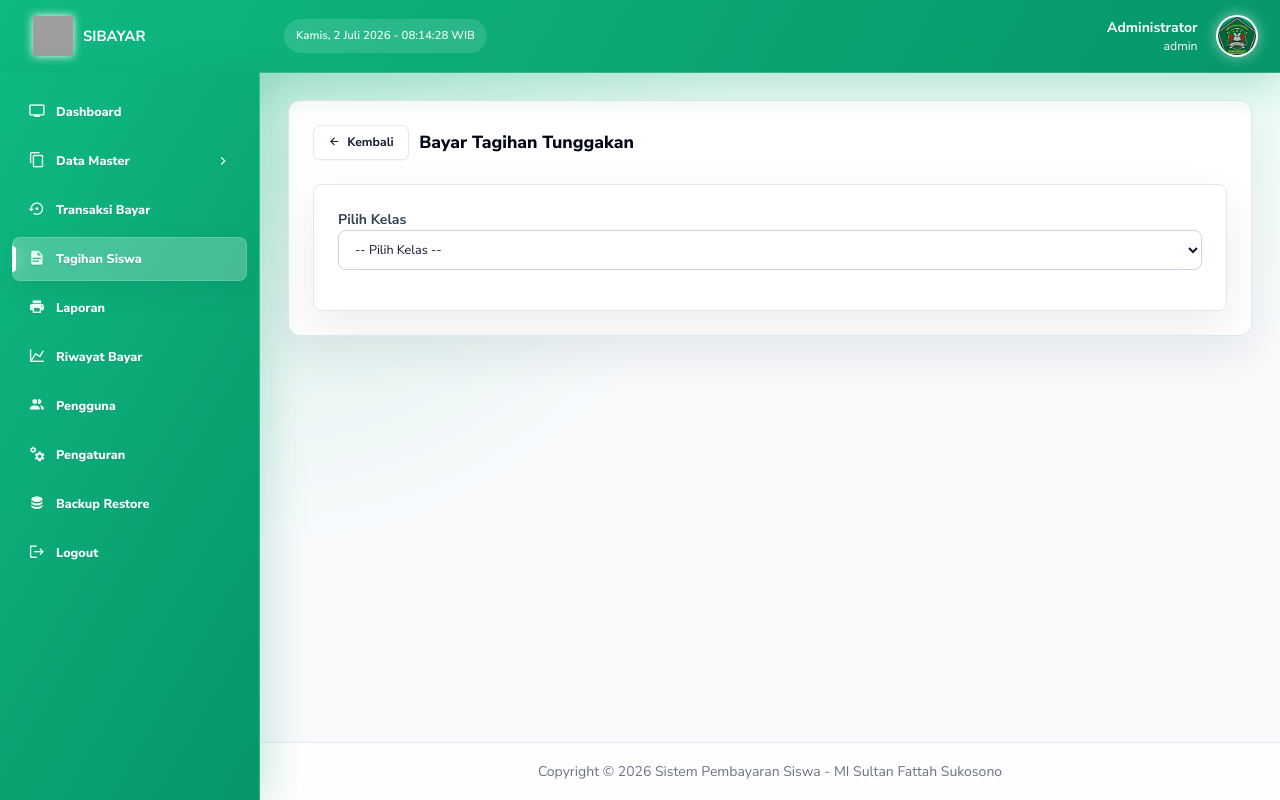
After one commit to dewecorp/spp, a PHP site: page /tagihan/bayar_tagihan.php in a window 1280 px wide. The commit adds this page. Run offline with PHP 8.4, Linux system fonts and the light colour scheme; a user stored in the database is signed in; data comes from the database, SQL or seed files in the repository; some libraries are stand-ins or nearby versions; grey boxes are pictures that could not be loaded.

Commit message:
update tagihan

```diff
--- a/api/etab.php
+++ b/api/etab.php
@@ -562,7 +562,7 @@ if ($action === 'simpan_pembayaran' || $action === 'bayar' || $action === 'poton
     }
 
     $id_petugas = etab_default_petugas_id($koneksi, etab_array_value($request, ['id_petugas'], 0));
-    $no_transaksi = $no_transaksi_etab !== '' ? $no_transaksi_etab : etab_next_transaction_number($koneksi, $tgl_bayar, 'ETAB');
+    $no_transaksi = etab_next_transaction_number($koneksi, $tgl_bayar, 'ETAB');
 
     mysqli_begin_transaction($koneksi);
     try {
--- a/include/laporan_helper.php
+++ b/include/laporan_helper.php
@@ -60,3 +60,92 @@ function bulanan_map_pembayaran_per_bulan($koneksi, $nisn, $id_jenis_bayar) {
     }
     return $map;
 }
+
+/**
+ * Periksa apakah siswa memiliki tagihan tunggakan.
+ * Tagihan dianggap tunggakan jika melewati tahun ajaran berjalan atau sampai bulan Juli.
+ * Mengembalikan array dengan detail tagihan atau false jika tidak ada.
+ */
+function cek_tagihan_tunggakan($koneksi, $nisn) {
+    // Cari data siswa
+    $q_siswa = mysqli_query($koneksi, "SELECT s.*, k.nama_kelas FROM siswa s JOIN kelas k ON s.id_kelas = k.id_kelas WHERE s.nisn = '$nisn'");
+    $d_siswa = mysqli_fetch_assoc($q_siswa);
+    if (!$d_siswa) {
+        return false;
+    }
+
+    $id_kelas_siswa = $d_siswa['id_kelas'];
+    $nama_kelas_siswa = $d_siswa['nama_kelas'];
+
+    // Daftar bulan akademik
+    $months = ['Juli', 'Agustus', 'September', 'Oktober', 'November', 'Desember', 'Januari', 'Februari', 'Maret', 'April', 'Mei', 'Juni'];
+    $current_month_num = date('n'); // 1-12
+    $limit_index = ($current_month_num >= 7) ? $current_month_num - 7 : $current_month_num + 5;
+
+    $tagihan_tunggakan = [];
+
+    // Dapatkan semua jenis pembayaran aktif
+    $q_jenis = mysqli_query($koneksi, "SELECT * FROM jenis_bayar WHERE status = 'Aktif' ORDER BY tipe_bayar ASC");
+
+    while ($jb = mysqli_fetch_assoc($q_jenis)) {
+        if (jenis_bayar_berlaku_untuk_kelas($jb['tagihan_kelas'] ?? '', $id_kelas_siswa, $nama_kelas_siswa)) {
+            $is_fully_paid = false;
+            $unpaid_details = [];
+            $sisa = 0;
+
+            if ($jb['tipe_bayar'] == 'Bulanan') {
+                // Dapatkan bulan yang sudah dibayar
+                $paid_months = [];
+                $q_bayar = mysqli_query($koneksi, "SELECT bulan_bayar FROM pembayaran WHERE nisn='$nisn' AND id_jenis_bayar='" . $jb['id_jenis_bayar'] . "'");
+                while ($row = mysqli_fetch_assoc($q_bayar)) {
+                    if (!empty($row['bulan_bayar'])) {
+                        $ms = array_map('trim', explode(',', $row['bulan_bayar']));
+                        $paid_months = array_merge($paid_months, $ms);
+                    }
+                }
+
+                // Periksa bulan yang belum dibayar
+                $is_extracurricular = stripos($jb['nama_pembayaran'], 'ekstrakurikuler') !== false;
+
+                foreach ($months as $index => $m) {
+                    // Jika bukan ekstrakurikuler, hanya periksa bulan yang sudah lewat
+                    if (!$is_extracurricular && $index > $limit_index) continue;
+
+                    if (!in_array($m, $paid_months)) {
+                        $unpaid_details[] = $m;
+                        $sisa += (int)$jb['nominal'];
+                    }
+                }
+
+                if (empty($unpaid_details)) {
+                    $is_fully_paid = true;
+                }
+            } else {
+                // Cicilan / Bebas
+                $q_total = mysqli_query($koneksi, "SELECT SUM(jumlah_bayar) as total FROM pembayaran WHERE nisn='$nisn' AND id_jenis_bayar='" . $jb['id_jenis_bayar'] . "'");
+                $d_total = mysqli_fetch_assoc($q_total);
+                $total_bayar = $d_total['total'] ?? 0;
+                $sisa = $jb['nominal'] - $total_bayar;
+
+                if ($sisa <= 0) {
+                    $is_fully_paid = true;
+                } else {
+                    $unpaid_details[] = 'Sisa Tagihan';
+                }
+            }
+
+            if (!$is_fully_paid && $sisa > 0) {
+                $tagihan_tunggakan[] = [
+                    'id_jenis_bayar' => $jb['id_jenis_bayar'],
+                    'nama_pembayaran' => $jb['nama_pembayaran'],
+                    'tipe_bayar' => $jb['tipe_bayar'],
+                    'nominal' => $jb['nominal'],
+                    'sisa' => $sisa,
+                    'unpaid_details' => $unpaid_details
+                ];
+            }
+        }
+    }
+
+    return !empty($tagihan_tunggakan) ? $tagihan_tunggakan : false;
+}
--- /dev/null
+++ b/tagihan/bayar_tagihan.php
@@ -0,0 +1,229 @@
+<?php
+$title = 'Bayar Tagihan';
+include '../template/header.php';
+include '../template/sidebar.php';
+
+// Proses pembayaran tagihan
+if (isset($_POST['bayar_tagihan'])) {
+    $id_petugas = isset($_SESSION['id_pengguna']) ? (int)$_SESSION['id_pengguna'] : 0;
+    $nisn = isset($_POST['nisn']) ? trim($_POST['nisn']) : '';
+    $tgl_bayar = isset($_POST['tgl_bayar']) ? $_POST['tgl_bayar'] : '';
+    $tahun_bayar = date('Y', strtotime($tgl_bayar));
+
+    $error = '';
+    $success_count = 0;
+
+    if ($id_petugas <= 0 || $nisn === '' || $tgl_bayar === '') {
+        $error = 'Data tidak lengkap!';
+    } else {
+        // Cek tagihan tunggakan
+        $tagihan_tunggakan = cek_tagihan_tunggakan($koneksi, $nisn);
+        if (!$tagihan_tunggakan) {
+            $error = 'Siswa tidak memiliki tagihan tunggakan!';
+        } else {
+            mysqli_begin_transaction($koneksi);
+            try {
+                // Generate no transaksi
+                $prefix_trx = 'TRX-TAG-' . date('Ym', strtotime($tgl_bayar)) . '-';
+                $prefix_len = strlen($prefix_trx) + 1;
+                $safe_prefix = mysqli_real_escape_string($koneksi, $prefix_trx);
+                $q_last_trx = mysqli_query($koneksi, "SELECT COALESCE(MAX(CAST(SUBSTRING(no_transaksi, $prefix_len) AS UNSIGNED)), 0) AS last_urut FROM pembayaran WHERE no_transaksi LIKE '$safe_prefix%'");
+
+                if (!$q_last_trx) {
+                    throw new Exception('Gagal membaca nomor transaksi terakhir: ' . mysqli_error($koneksi));
+                }
+
+                $d_last_trx = mysqli_fetch_assoc($q_last_trx);
+                $next_urut = ((int)$d_last_trx['last_urut']) + 1;
+                $no_transaksi = $prefix_trx . sprintf("%03d", $next_urut);
+
+                // Proses pembayaran tagihan tunggakan
+                foreach ($tagihan_tunggakan as $tagihan) {
+                    $id_jenis_bayar = $tagihan['id_jenis_bayar'];
+                    $jumlah_bayar = $tagihan['sisa'];
+                    $ket = 'Pembayaran Tagihan Tunggakan';
+
+                    if ($tagihan['tipe_bayar'] == 'Bulanan') {
+                        $bulan_bayar = implode(', ', $tagihan['unpaid_details']);
+                    } else {
+                        $bulan_bayar = '';
+                    }
+
+                    $stmt_insert = mysqli_prepare($koneksi, "INSERT INTO pembayaran (id_petugas, nisn, tgl_bayar, id_jenis_bayar, jumlah_bayar, ket, bulan_bayar, tahun_bayar, no_transaksi) VALUES (?, ?, ?, ?, ?, ?, ?, ?, ?)");
+                    mysqli_stmt_bind_param($stmt_insert, 'issiissss', $id_petugas, $nisn, $tgl_bayar, $id_jenis_bayar, $jumlah_bayar, $ket, $bulan_bayar, $tahun_bayar, $no_transaksi);
+                    mysqli_stmt_execute($stmt_insert);
+                    mysqli_stmt_close($stmt_insert);
+
+                    $success_count++;
+                }
+
+                mysqli_commit($koneksi);
+                logActivity($koneksi, 'Create', "Membayar tagihan tunggakan NISN: $nisn, No Transaksi: $no_transaksi");
+                echo "<script>
+                    Swal.fire({
+                        title: 'Berhasil',
+                        text: 'Tagihan tunggakan berhasil dibayar!',
+                        icon: 'success',
+                        timer: 1500,
+                        showConfirmButton: false
+                    }).then(() => {
+                        window.location.href = 'tagihan.php?id_kelas=" . (isset($_GET['id_kelas']) ? $_GET['id_kelas'] : '') . "';
+                    });
+                </script>";
+            } catch (Exception $e) {
+                mysqli_rollback($koneksi);
+                $error = $e->getMessage();
+            }
+        }
+    }
+
+    if ($error) {
+        echo "<script>Swal.fire('Gagal', '" . htmlspecialchars($error) . "', 'error');</script>";
+    }
+}
+
+// Jika ada NISN yang dipilih
+$selected_nisn = isset($_GET['nisn']) ? $_GET['nisn'] : '';
+$selected_siswa = null;
+$tagihan = null;
+
+if ($selected_nisn) {
+    $q_siswa = mysqli_query($koneksi, "SELECT s.*, k.nama_kelas FROM siswa s JOIN kelas k ON s.id_kelas = k.id_kelas WHERE s.nisn = '$selected_nisn'");
+    $selected_siswa = mysqli_fetch_assoc($q_siswa);
+    $tagihan = cek_tagihan_tunggakan($koneksi, $selected_nisn);
+}
+
+// Dapatkan daftar siswa berdasarkan kelas (jika dipilih)
+$id_kelas = isset($_GET['id_kelas']) ? $_GET['id_kelas'] : '';
+$q_siswa_list = null;
+if ($id_kelas) {
+    $q_siswa_list = mysqli_query($koneksi, "SELECT s.*, k.nama_kelas FROM siswa s JOIN kelas k ON s.id_kelas = k.id_kelas WHERE s.id_kelas = '$id_kelas' ORDER BY s.nama ASC");
+}
+
+// Dapatkan daftar kelas untuk dropdown
+$q_kelas = mysqli_query($koneksi, "SELECT * FROM kelas ORDER BY nama_kelas ASC");
+?>
+
+<div class="app-page">
+    <div class="app-surface">
+        <div class="app-titlebar">
+            <div class="flex min-w-0 flex-wrap items-center gap-3">
+                <a href="tagihan.php?id_kelas=<?= $id_kelas ?>" class="inline-flex items-center gap-2 rounded-lg border border-primary px-4 py-2 text-sm font-bold text-primary shadow-sm transition hover:bg-primary hover:text-white">
+                    <i class="mdi mdi-arrow-left"></i> Kembali
+                </a>
+                <h4 class="truncate text-xl font-extrabold tracking-normal text-slate-950">Bayar Tagihan Tunggakan</h4>
+            </div>
+        </div>
+
+        <div class="app-panel">
+            <div class="app-panel-body">
+                <form method="get" action="">
+                    <?php if (!$id_kelas): ?>
+                    <div class="app-field">
+                        <label>Pilih Kelas</label>
+                        <select name="id_kelas" class="app-control" required onchange="this.form.submit()">
+                            <option value="">-- Pilih Kelas --</option>
+                            <?php while ($k = mysqli_fetch_assoc($q_kelas)): ?>
+                                <option value="<?= $k['id_kelas'] ?>"><?= $k['nama_kelas'] ?></option>
+                            <?php endwhile; ?>
+                        </select>
+                    </div>
+                    <?php else: ?>
+                        <input type="hidden" name="id_kelas" value="<?= $id_kelas ?>">
+                    <?php endif; ?>
+                </form>
+
+                <?php if ($id_kelas): ?>
+                <form method="get" action="">
+                    <input type="hidden" name="id_kelas" value="<?= $id_kelas ?>">
+                    <div class="app-field">
+                        <label>Pilih Siswa</label>
+                        <select name="nisn" class="app-control" required onchange="this.form.submit()">
+                            <option value="">-- Pilih Siswa --</option>
+                            <?php while ($s = mysqli_fetch_assoc($q_siswa_list)):
+                                $t = cek_tagihan_tunggakan($koneksi, $s['nisn']);
+                                $has_tagihan = $t ? true : false;
+                            ?>
+                                <option value="<?= $s['nisn'] ?>" <?= ($selected_nisn == $s['nisn']) ? 'selected' : '' ?>>
+                                    <?= $s['nama'] ?> - <?= $s['nama_kelas'] ?>
+                                    <?= $has_tagihan ? '(Ada Tagihan)' : '' ?>
+                                </option>
+                            <?php endwhile; ?>
+                        </select>
+                    </div>
+                </form>
+
+                <?php if ($selected_siswa && $tagihan): ?>
+                    <div class="mb-6 p-4 bg-slate-50 rounded-lg">
+                        <h5 class="font-bold mb-2">Data Siswa</h5>
+                        <p><strong>NISN:</strong> <?= $selected_siswa['nisn'] ?></p>
+                        <p><strong>Nama:</strong> <?= $selected_siswa['nama'] ?></p>
+                        <p><strong>Kelas:</strong> <?= $selected_siswa['nama_kelas'] ?></p>
+                    </div>
+
+                    <div class="mb-6">
+                        <h5 class="font-bold mb-3">Detail Tagihan Tunggakan</h5>
+                        <div class="app-table-scroll">
+                            <table class="app-table app-table-bordered">
+                                <thead>
+                                    <tr>
+                                        <th>No</th>
+                                        <th>Jenis Pembayaran</th>
+                                        <th>Tipe</th>
+                                        <th>Detail Tagihan</th>
+                                        <th>Jumlah Tagihan</th>
+                                    </tr>
+                                </thead>
+                                <tbody>
+                                    <?php $total_tagihan = 0; $no = 1; foreach ($tagihan as $t): $total_tagihan += $t['sisa']; ?>
+                                    <tr>
+                                        <td><?= $no++ ?></td>
+                                        <td><?= $t['nama_pembayaran'] ?></td>
+                                        <td><?= $t['tipe_bayar'] ?></td>
+                                        <td>
+                                            <?php foreach ($t['unpaid_details'] as $d): ?>
+                                                <span class="inline-block bg-yellow-100 text-yellow-800 px-2 py-1 rounded text-sm mr-1 mb-1"><?= $d ?></span>
+                                            <?php endforeach; ?>
+                                        </td>
+                                        <td class="text-right font-bold">Rp <?= number_format($t['sisa'], 0, ',', '.') ?></td>
+                                    </tr>
+                                    <?php endforeach; ?>
+                                    <tr class="bg-slate-100">
+                                        <td colspan="4" class="text-right font-bold">Total:</td>
+                                        <td class="text-right font-bold text-red-600">Rp <?= number_format($total_tagihan, 0, ',', '.') ?></td>
+                                    </tr>
+                                </tbody>
+                            </table>
+                        </div>
+                    </div>
+
+                    <form method="post" action="">
+                        <input type="hidden" name="id_kelas" value="<?= $id_kelas ?>">
+                        <input type="hidden" name="nisn" value="<?= $selected_nisn ?>">
+
+                        <div class="app-field">
+                            <label>Tanggal Bayar</label>
+                            <input type="date" name="tgl_bayar" class="app-control" value="<?= date('Y-m-d') ?>" required>
+                        </div>
+
+                        <div class="flex items-center gap-3 mt-4">
+                            <button type="submit" name="bayar_tagihan" class="app-button app-button-success">
+                                <i class="mdi mdi-check-circle"></i> Bayar Semua Tagihan
+                            </button>
+                            <a href="tagihan.php?id_kelas=<?= $id_kelas ?>" class="app-button app-button-secondary">
+                                Batal
+                            </a>
+                        </div>
+                    </form>
+                <?php elseif ($selected_siswa && !$tagihan): ?>
+                    <div class="p-4 bg-green-50 text-green-800 rounded-lg">
+                        <i class="mdi mdi-check-circle mr-2"></i> Siswa ini tidak memiliki tagihan tunggakan!
+                    </div>
+                <?php endif; ?>
+                <?php endif; ?>
+            </div>
+        </div>
+    </div>
+</div>
+
+<?php include '../template/footer.php'; ?>
--- a/tagihan/tagihan_detail.php
+++ b/tagihan/tagihan_detail.php
@@ -30,6 +30,9 @@ $q_jb = mysqli_query($koneksi, "SELECT * FROM jenis_bayar WHERE status = 'Aktif'
                     <h4 class="truncate text-xl font-extrabold tracking-normal text-slate-950">Detail Tagihan: <?= $d_siswa['nama'] ?> (<?= $nama_kelas ?>)</h4>
                 </div>
                 <div class="flex items-center gap-2">
+                    <a href="bayar_tagihan.php?nisn=<?= $nisn ?>&id_kelas=<?= $id_kelas ?>" class="inline-flex h-10 w-auto px-4 items-center justify-center rounded-lg bg-success text-white shadow-sm transition hover:bg-success-600">
+                        <i class="mdi mdi-cash mr-2"></i> Bayar Tagihan
+                    </a>
                     <a href="export_excel.php?nisn=<?= $nisn ?>&id_kelas=<?= $id_kelas ?>"
                        class="inline-flex h-10 w-10 items-center justify-center rounded-lg bg-emerald-500 text-white shadow-sm transition hover:bg-emerald-600" target="_blank" title="Export Excel">
                         <i class="mdi mdi-file-excel"></i>
```
Also changed, not shown: tagihan/tagihan.php (+13 -2 lines), transaksi/transaksi.php (+7 -0 lines).
